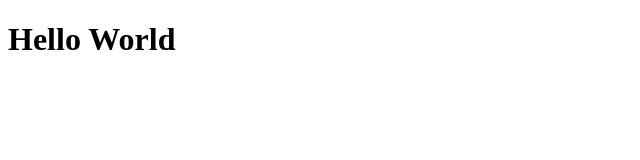
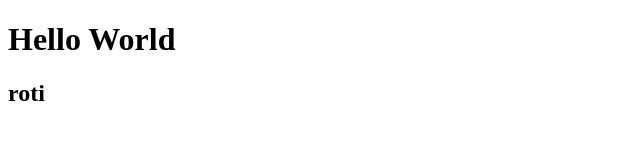
Before and after one commit to Erzhass/zharry, a plain HTML site: page index.html in a window 1280 px wide. Shown: the full height of the page, 0-640 px from the left. Drawn offline with Linux system fonts and the light colour scheme.

Commit message:
perubahan index

```diff
--- a/index.html
+++ b/index.html
@@ -1,12 +1,15 @@
-
 <!DOCTYPE html>
 <html lang="en">
+
 <head>
     <meta charset="UTF-8">
     <meta name="viewport" content="width=<h>, initial-scale=1.0">
     <title>Document</title>
 </head>
+
 <body>
     <h1>Hello World</h1>
+    <h2>roti</h2>
 </body>
+
 </html>
```
